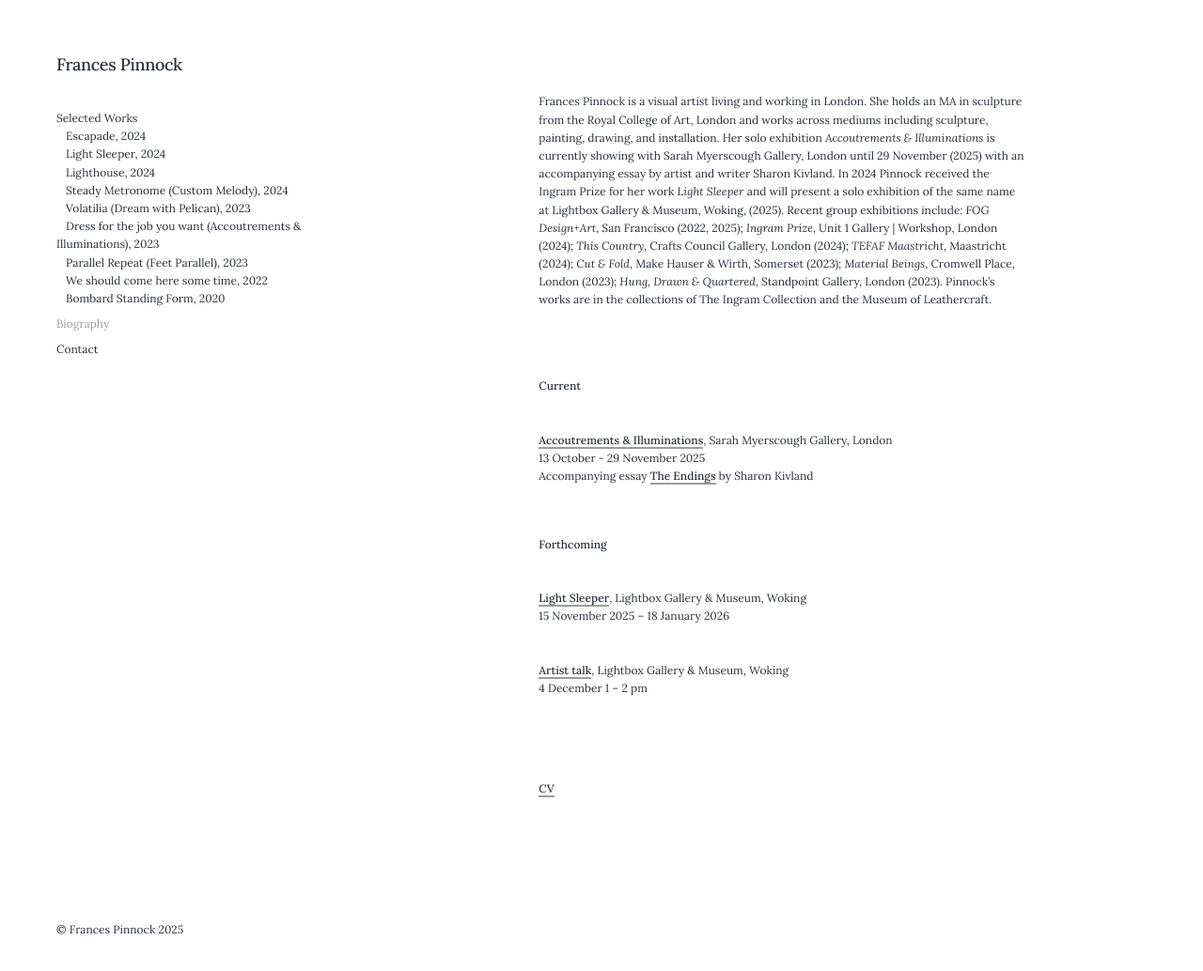
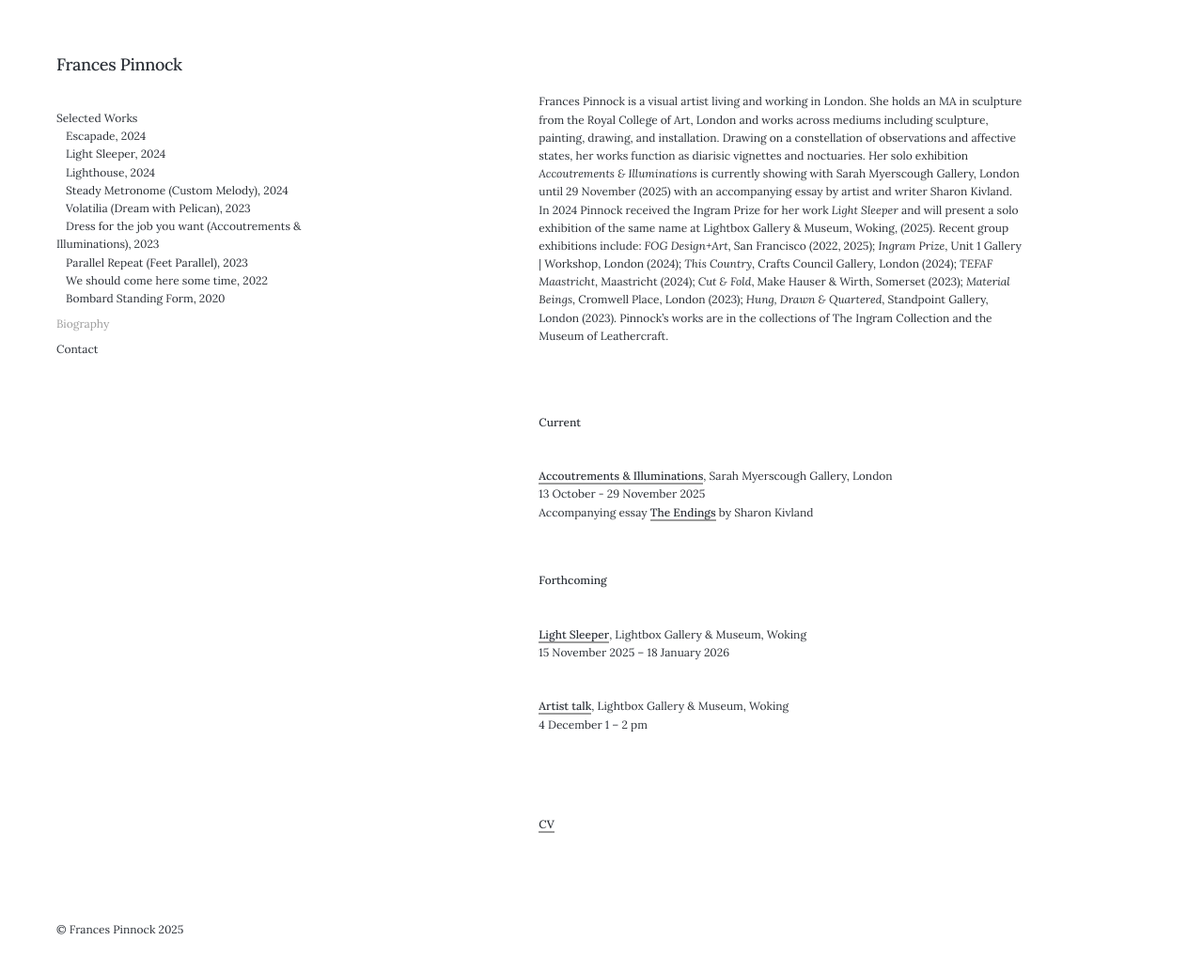
Before and after one commit to francespinnock/francespinnock.github.io, a Jekyll site: the page built from _pages/bio.md, in a window 1280 px wide and 1039 px high. Shown: the top 1034 px of the window at 94% size. Built offline with Jekyll 4.4.1, drawn with Linux system fonts in a browser that asks for light colours; nearby versions of some CDN libraries.

Commit message:
Update bio.md

```diff
--- a/_pages/bio.md
+++ b/_pages/bio.md
@@ -4,7 +4,7 @@ subtitle:
 description: Frances Pinnock - Biography
 ---
 <br/>
-Frances Pinnock is a visual artist living and working in London. She holds an MA in sculpture from the Royal College of Art, London and works across mediums including sculpture, painting, drawing, and installation. Her solo exhibition _Accoutrements & Illuminations_ is currently showing with Sarah Myerscough Gallery, London until 29 November (2025) with an accompanying essay by artist and writer Sharon Kivland. In 2024 Pinnock received the Ingram Prize for her work _Light Sleeper_ and will present a solo exhibition of the same name at Lightbox Gallery & Museum, Woking, (2025). Recent group exhibitions include: _FOG Design+Art_, San Francisco (2022, 2025); _Ingram Prize_, Unit 1 Gallery | Workshop, London (2024); _This Country_, Crafts Council Gallery, London (2024); _TEFAF Maastricht_, Maastricht (2024); _Cut & Fold_, Make Hauser & Wirth, Somerset (2023); _Material Beings_, Cromwell Place, London (2023); _Hung, Drawn & Quartered_, Standpoint Gallery, London (2023). Pinnock's works are in the collections of The Ingram Collection and the Museum of Leathercraft.
+Frances Pinnock is a visual artist living and working in London. She holds an MA in sculpture from the Royal College of Art, London and works across mediums including sculpture, painting, drawing, and installation. Drawing on a constellation of observations and affective states, her works function as diarisic vignettes and noctuaries. Her solo exhibition _Accoutrements & Illuminations_ is currently showing with Sarah Myerscough Gallery, London until 29 November (2025) with an accompanying essay by artist and writer Sharon Kivland. In 2024 Pinnock received the Ingram Prize for her work _Light Sleeper_ and will present a solo exhibition of the same name at Lightbox Gallery & Museum, Woking, (2025). Recent group exhibitions include: _FOG Design+Art_, San Francisco (2022, 2025); _Ingram Prize_, Unit 1 Gallery | Workshop, London (2024); _This Country_, Crafts Council Gallery, London (2024); _TEFAF Maastricht_, Maastricht (2024); _Cut & Fold_, Make Hauser & Wirth, Somerset (2023); _Material Beings_, Cromwell Place, London (2023); _Hung, Drawn & Quartered_, Standpoint Gallery, London (2023). Pinnock's works are in the collections of The Ingram Collection and the Museum of Leathercraft.
 <br/>
 <br/>
 
```
